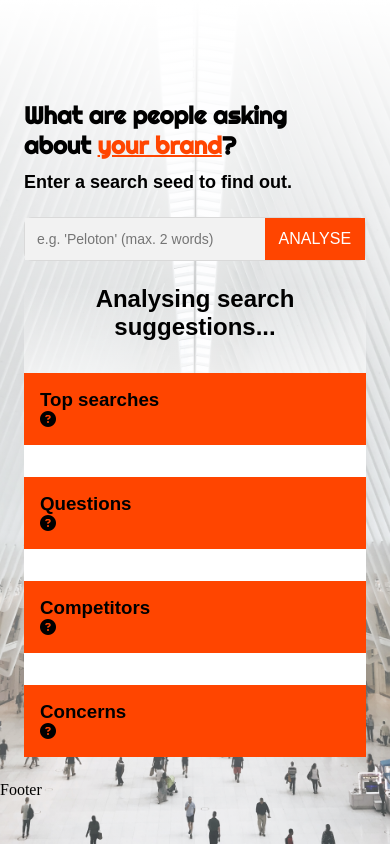
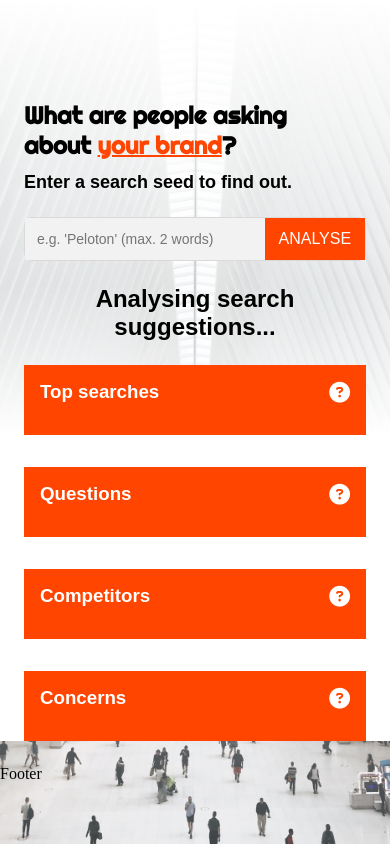
Before and after one commit to cd-slash/brand-sentiment-analyser, a plain HTML site: page index.html in a window 390 px wide. Drawn offline with Linux system fonts and the light colour scheme; a web font is replaced by a local one.

Commit message:
Add header to results area

```diff
--- a/assets/css/style.css
+++ b/assets/css/style.css
@@ -64,7 +64,7 @@ make the text more readable with the background image */
 
 /* Input area */
 
-#input-area, #results-area {
+#input-area, #results-outer-container {
     margin: 32px;
 }
 
@@ -135,6 +135,23 @@ be taller than the image and would leave an abrupt end at the bottom */
     background-color: orangered;
 }
 
+.results-box-header {
+    width: 100%;
+    display: flex;
+    flex-direction: row;
+    justify-content: space-between;
+    align-items: center;
+    margin-bottom: 16px;
+}
+
+.results-box-header * {
+    color: white;
+}
+
+.results-box-header i {
+    font-size: 130%;
+}
+
 /* media queries for responsiveness */
 /* smaller tablets */
 @media screen and (max-width: 900px) {
@@ -146,6 +163,14 @@ be taller than the image and would leave an abrupt end at the bottom */
     #header-area > h2 {
         font-size: 28px;
         margin-top: 24px;
+    }
+
+    #results-area-header > h2 {
+        margin: 0 24px;
+    }
+
+    #results-area-header {
+        margin-bottom: 24px;
     }
 
 }
@@ -178,7 +203,7 @@ be taller than the image and would leave an abrupt end at the bottom */
         padding: 100px 24px 0px 24px;
     }
 
-    #input-area, #results-area {
+    #input-area, #results-outer-container {
         margin: 24px;
     }
 
```
